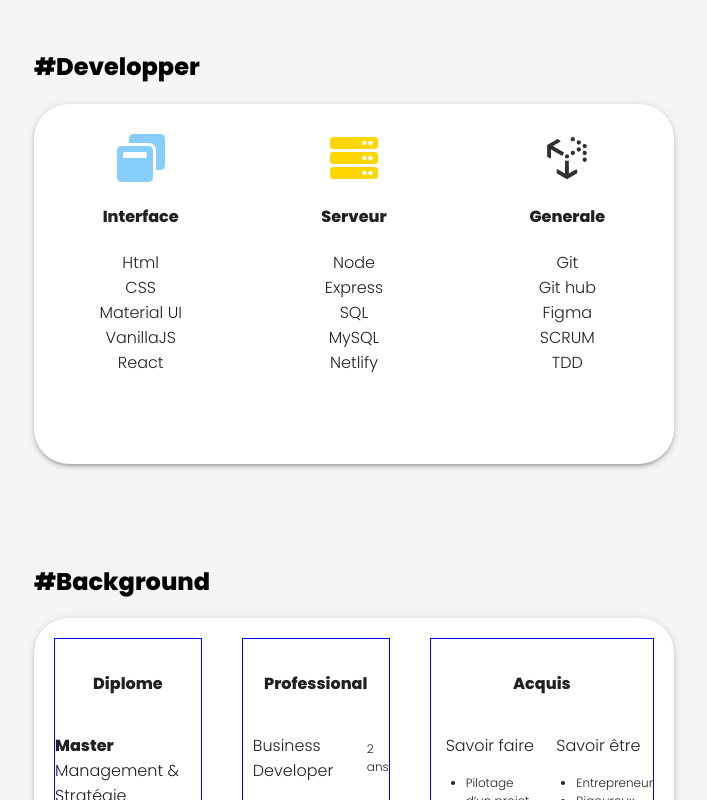
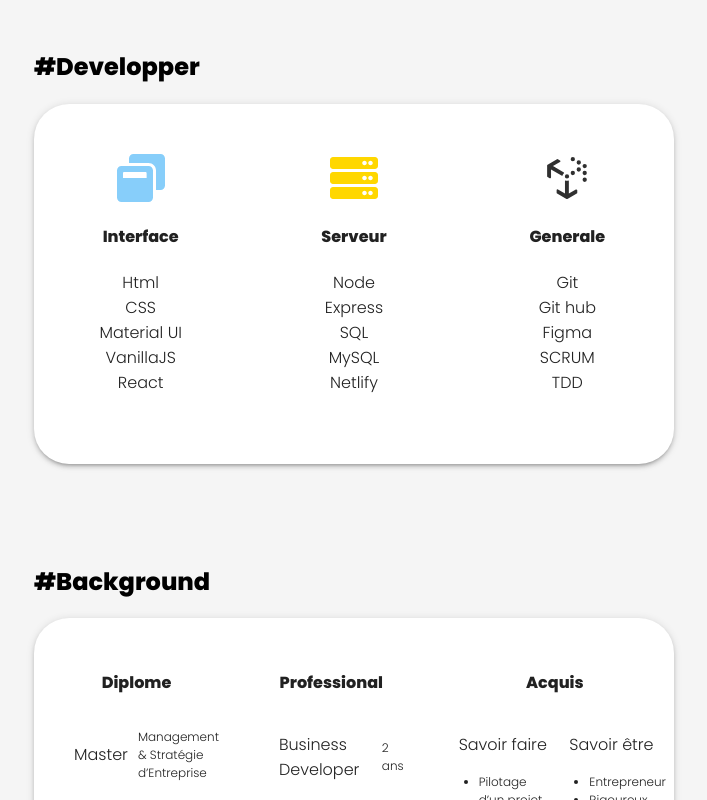
Before and after one commit to hkamalo/portfolio, a React (Create React App) app: page / in a window 1280 px wide. Shown: the part 1180-1980 px from the top of the page, without its empty margins (286-993 px from the left). Built offline with nearby package versions, Linux system fonts and the light colour scheme.

Commit message:
add change on home page (margin on picture) & background (pro section ok for the moment)

```diff
--- a/src/components/ForHomePage/Background.js
+++ b/src/components/ForHomePage/Background.js
@@ -16,7 +16,6 @@ const useStyles = makeStyles(() => ({
     display: 'flex',
     flexDirection: 'column',
     alignItems: 'center',
-    border: '1px solid blue',
     width: 230,
     height: 300,
     paddingTop: 10,
@@ -65,14 +64,22 @@ const useStyles = makeStyles(() => ({
     display: 'flex',
     justifyContent: 'space-between',
     width: 'calc(100% - 10px)',
+    alignItems: 'center',
   },
   proUnstyle: {
     marginLeft: 10,
     padding: 0,
     display: 'flex',
-    alignItems: 'center',
+    alignItems: 'flex-start',
     justifyContent: 'flex-end',
     fontSize: '12px',
+  },
+  proTitle: {
+    marginLeft: 10,
+    padding: 0,
+    display: 'flex',
+    alignItems: 'flex-start',
+    justifyContent: 'flex-end',
   },
 }));
 
@@ -84,9 +91,10 @@ export default function Background() {
       <Paper elevation={3} className={classes.skillsElements}>
         <div className={classes.content}>
           <h4>Diplome</h4>
-          <div>
-            <p>
-              <strong>Master</strong> Management & Stratégie d’Entreprise
+          <div className={classes.proDetail}>
+            <p className={classes.proTitle}>Master</p>
+            <p className={classes.proUnstyle}>
+              Management & Stratégie d’Entreprise
             </p>
           </div>
         </div>
@@ -94,11 +102,11 @@ export default function Background() {
           <h4>Professional</h4>
           <div className={classes.proBackground}>
             <div className={classes.proDetail}>
-              <p>Business Developer </p>
+              <p className={classes.proTitle}>Business Developer </p>
               <p className={classes.proUnstyle}>2 ans</p>
             </div>
             <div className={classes.proDetail}>
-              <p>Commercial Itinérant</p>
+              <p className={classes.proTitle}>Commercial Itinérant</p>
               <p className={classes.proUnstyle}>1 an</p>
             </div>
           </div>
--- a/src/components/ForHomePage/DevSkills.js
+++ b/src/components/ForHomePage/DevSkills.js
@@ -21,15 +21,14 @@ const useStyles = makeStyles({
     display: 'flex',
     flexDirection: 'column',
     alignItems: 'center',
-    width: 200,
+    width: 230,
     height: 300,
     paddingTop: 10,
     paddingBottom: 10,
     margin: 20,
   },
   picture: {
-    widht: 50,
-    height: 50,
+    marginTop: '20px'
   },
   skillsList: {
     margin: 0,
@@ -59,7 +58,7 @@ export default function DevSkills() {
     <>
       <Paper elevation={3} className={classes.skillsElements}>
         <div className={classes.front}>
-          <div>{iconFront}</div>
+          <div className={classes.picture}>{iconFront}</div>
           <h4>Interface</h4>
           <ul className={classes.skillsList}>
             <li>Html</li>
@@ -70,7 +69,7 @@ export default function DevSkills() {
           </ul>
         </div>
         <div className={classes.front}>
-          <div>{iconServer}</div>
+          <div className={classes.picture}>{iconServer}</div>
           <h4>Serveur</h4>
           <ul className={classes.skillsList}>
             <li>Node</li>
@@ -81,7 +80,7 @@ export default function DevSkills() {
           </ul>
         </div>
         <div className={classes.front}>
-          <div>{iconGenerale}</div>
+          <div className={classes.picture}>{iconGenerale}</div>
           <h4>Generale</h4>
           <ul className={classes.skillsList}>
             <li>Git</li>
```
